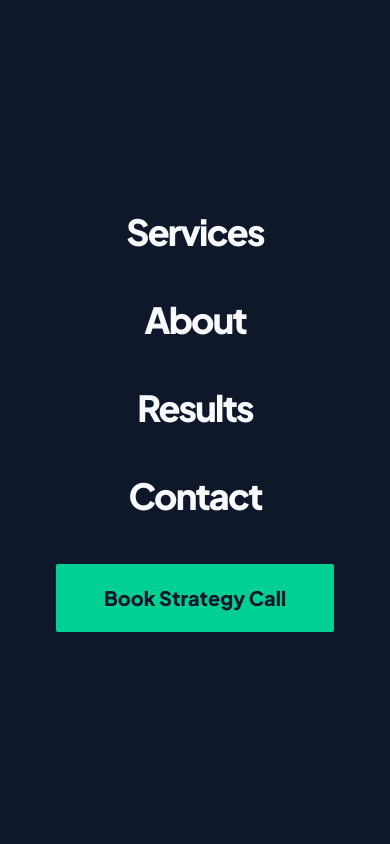
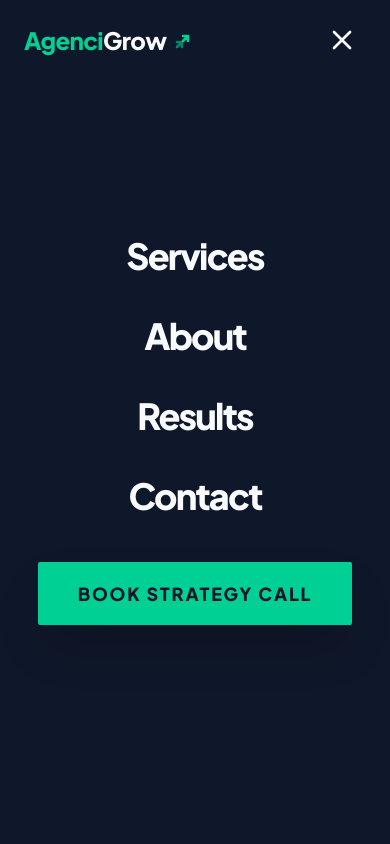
Before and after one commit to ShwetDutta/AgenciGrow, a React (Vite) app: page / in a window 390 px wide. Both pictures are taken after a click on the button "Toggle Menu". Shown: the top 844 px of the page. Built offline with nearby package versions, Linux system fonts and the light colour scheme.

Commit message:
feat(Navbar): Improve mobile menu and scroll behavior
Prevent body scrolling when the mobile menu is open. Adjust navbar styling to apply glass effect when scrolled or when the menu is open, ensuring a consistent visual experience.

```diff
--- a/components/Navbar.tsx
+++ b/components/Navbar.tsx
@@ -29,6 +29,15 @@ const Navbar: React.FC = () => {
     return () => window.removeEventListener('scroll', handleScroll);
   }, []);
 
+  // Lock body scroll when menu is open
+  useEffect(() => {
+    if (isOpen) {
+      document.body.style.overflow = 'hidden';
+    } else {
+      document.body.style.overflow = 'unset';
+    }
+  }, [isOpen]);
+
   const navLinks = [
     { name: 'Services', href: '#services' },
     { name: 'About', href: '#about' },
@@ -51,14 +60,15 @@ const Navbar: React.FC = () => {
   };
 
   return (
-    <nav className={`fixed top-0 left-0 right-0 z-50 transition-all duration-500 ${
-      scrolled ? 'nav-glass py-4' : 'bg-transparent py-8'
+    <nav className={`fixed top-0 left-0 right-0 z-[100] transition-all duration-500 ${
+      scrolled || isOpen ? 'nav-glass py-4' : 'bg-transparent py-8'
     }`}>
-      <div className="max-w-7xl mx-auto px-6 lg:px-12 flex justify-between items-center">
+      <div className="max-w-7xl mx-auto px-6 lg:px-12 flex justify-between items-center relative z-[110]">
         <a href="#" onClick={(e) => { e.preventDefault(); window.scrollTo({ top: 0, behavior: 'smooth' }); }}>
           <Logo />
         </a>
 
+        {/* Desktop Nav */}
         <div className="hidden md:flex items-center space-x-12">
           {navLinks.map((link) => (
             <a
@@ -85,36 +95,56 @@ const Navbar: React.FC = () => {
           </a>
         </div>
 
-        <button onClick={() => setIsOpen(!isOpen)} className={`md:hidden p-2 text-[#F8FAFC]`}>
+        {/* Mobile Toggle Button */}
+        <button
+          onClick={() => setIsOpen(!isOpen)}
+          className="md:hidden p-2 text-[#F8FAFC] hover:text-[#00D094] transition-colors"
+          aria-label="Toggle Menu"
+        >
           {isOpen ? <X size={32} /> : <Menu size={32} />}
         </button>
       </div>
 
+      {/* Full Screen Mobile Menu */}
       <AnimatePresence>
         {isOpen && (
           <motion.div
-            initial={{ opacity: 0, y: -20 }}
+            initial={{ opacity: 0 }}
+            animate={{ opacity: 1 }}
+            exit={{ opacity: 0 }}
+            transition={{ duration: 0.3 }}
+            className="md:hidden fixed inset-0 bg-[#0F172A] z-[90] h-screen w-screen flex flex-col justify-center items-center overflow-y-auto px-6"
+          >
+            <div className="flex flex-col items-center gap-10 py-20">
+              {navLinks.map((link, idx) => (
+                <motion.a
+                  key={link.name}
+                  initial={{ opacity: 0, y: 20 }}
                   animate={{ opacity: 1, y: 0 }}
-            exit={{ opacity: 0, y: -20 }}
-            className="md:hidden fixed inset-0 bg-[#0F172A] z-40 flex flex-col justify-center items-center gap-12"
-          >
-            {navLinks.map((link) => (
-              <a
-                key={link.name}
+                  transition={{ delay: idx * 0.05 }}
                   href={link.href}
-                className="text-4xl text-[#F8FAFC] font-black tracking-tighter"
+                  className="text-4xl text-[#F8FAFC] font-black tracking-tighter hover:text-[#00D094] transition-colors"
                   onClick={(e) => { e.preventDefault(); scrollTo(link.href); }}
                 >
                   {link.name}
-              </a>
+                </motion.a>
               ))}
+
+              <motion.div
+                initial={{ opacity: 0, y: 20 }}
+                animate={{ opacity: 1, y: 0 }}
+                transition={{ delay: navLinks.length * 0.05 }}
+                className="mt-6"
+              >
                 <a
                   href="#booking"
-              className="px-12 py-5 bg-[#00D094] text-[#0F172A] font-black text-xl rounded-sm"
+                  className="px-10 py-5 bg-[#00D094] text-[#0F172A] font-black text-lg rounded-sm shadow-2xl hover:bg-white transition-all uppercase tracking-widest"
                   onClick={(e) => { e.preventDefault(); scrollTo('#booking'); }}
                 >
                   Book Strategy Call
                 </a>
+              </motion.div>
+            </div>
           </motion.div>
         )}
       </AnimatePresence>
```
Lines whose indentation alone changed are shown as unchanged.
